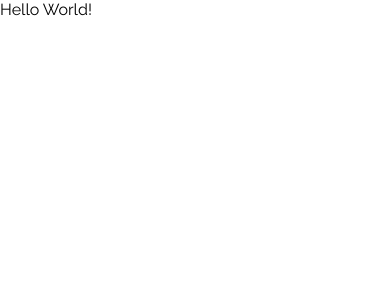
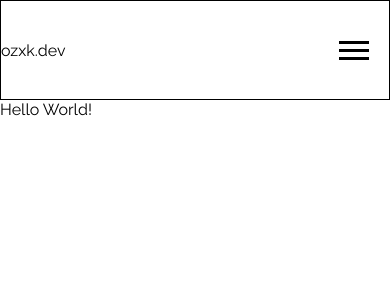
Before and after one commit to Ouzx/ozxkdev, a Next.js app: page / in a window 390 px wide. Shown: the top 300 px of the page. Built offline with nearby package versions, Linux system fonts and the light colour scheme.

Commit message:
hamburger added

```diff
--- /dev/null
+++ b/src/Components/Hamburger/Hamburger.module.scss
@@ -0,0 +1,30 @@
+.hamburger {
+  position: relative;
+  z-index: 100;
+  margin-right: 20px;
+  cursor: pointer;
+
+  .hamburger__line {
+    width: 30px;
+    height: 3px;
+    background-color: #000;
+    transition: 0.4s;
+    margin: 5px 0;
+  }
+
+  &.active {
+    .hamburger__line {
+      &:first-child {
+        transform: rotate(45deg) translate(4px, 4px);
+      }
+
+      &:nth-child(2) {
+        opacity: 0;
+      }
+
+      &:last-child {
+        transform: rotate(-45deg) translate(8px, -8px);
+      }
+    }
+  }
+}
--- /dev/null
+++ b/src/Components/Hamburger/Hamburger.tsx
@@ -0,0 +1,20 @@
+"use client";
+import React, { useState } from "react";
+import styles from "./Hamburger.module.scss";
+
+const Hamburger = () => {
+  const [isOpen, setIsOpen] = useState(false);
+  console.log(isOpen);
+  return (
+    <div
+      className={`${styles.hamburger} ${isOpen && styles.active}`}
+      onClick={() => setIsOpen(!isOpen)}
+    >
+      <div className={styles.hamburger__line}></div>
+      <div className={styles.hamburger__line}></div>
+      <div className={styles.hamburger__line}></div>
+    </div>
+  );
+};
+
+export default Hamburger;
--- /dev/null
+++ b/src/app/Components/Header.module.scss
@@ -0,0 +1,12 @@
+@use "../screens.scss" as screens;
+
+.header {
+  background-color: transparent;
+  // color: #fff;
+  height: 6.25rem;
+  border: 1px solid #000;
+
+  display: flex;
+  justify-content: space-between;
+  align-items: center;
+}
--- /dev/null
+++ b/src/app/Components/Header.tsx
@@ -0,0 +1,19 @@
+import React from "react";
+import styles from "./Header.module.scss";
+import Menu from "./Menu";
+
+const Header = () => {
+  return (
+    <div className={styles.header}>
+      <div className={styles.logo}>
+        <a href="/">ozxk.dev</a>
+      </div>
+
+      <div className={styles.nav}>
+        <Menu />
+      </div>
+    </div>
+  );
+};
+
+export default Header;
--- /dev/null
+++ b/src/app/Components/Menu.module.scss
@@ -0,0 +1,3 @@
+.nav {
+  list-style-type: none;
+}
--- /dev/null
+++ b/src/app/Components/Menu.tsx
@@ -0,0 +1,13 @@
+import Hamburger from "@/Components/Hamburger/Hamburger";
+import React from "react";
+import styles from "./Menu.module.scss";
+
+const Menu = () => {
+  return (
+    <nav>
+      <Hamburger />
+    </nav>
+  );
+};
+
+export default Menu;
--- a/src/app/head.tsx
+++ b/src/app/head.tsx
@@ -6,5 +6,5 @@ export default function Head() {
       <meta name="description" content="Generated by create next app" />
       <link rel="icon" href="/favicon.ico" />
     </>
-  )
+  );
 }
--- a/src/app/layout.tsx
+++ b/src/app/layout.tsx
@@ -1,4 +1,6 @@
 import { montserrat, raleway } from "./fonts";
+import Header from "./Components/Header";
+
 import "./globals.scss";
 
 export default function RootLayout({
@@ -13,7 +15,10 @@ export default function RootLayout({
         head.tsx. Find out more at https://beta.nextjs.org/docs/api-reference/file-conventions/head
       */}
       <head />
-      <body>{children}</body>
+      <body>
+        <Header />
+        <div>{children}</div>
+      </body>
     </html>
   );
 }
--- /dev/null
+++ b/src/app/screens.scss
@@ -0,0 +1,30 @@
+$screen-sizes: (
+  sm: 576px,
+  md: 768px,
+  lg: 992px,
+  xl: 1200px,
+);
+
+@mixin sm {
+  @media (min-width: map-get($screen-sizes, sm)) {
+    @content;
+  }
+}
+
+@mixin md {
+  @media (min-width: map-get($screen-sizes, md)) {
+    @content;
+  }
+}
+
+@mixin lg {
+  @media (min-width: map-get($screen-sizes, lg)) {
+    @content;
+  }
+}
+
+@mixin xl {
+  @media (min-width: map-get($screen-sizes, xl)) {
+    @content;
+  }
+}
```
